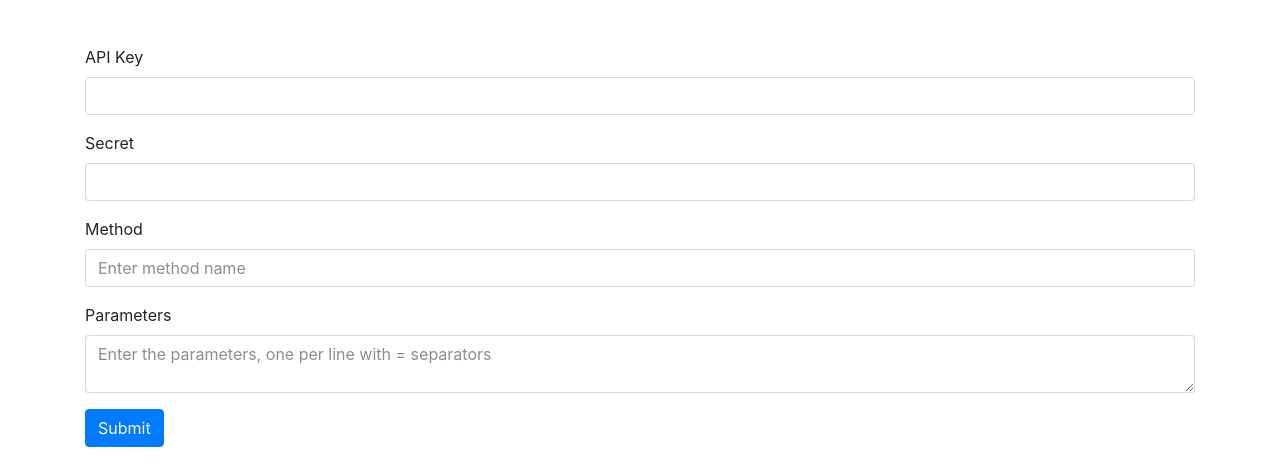
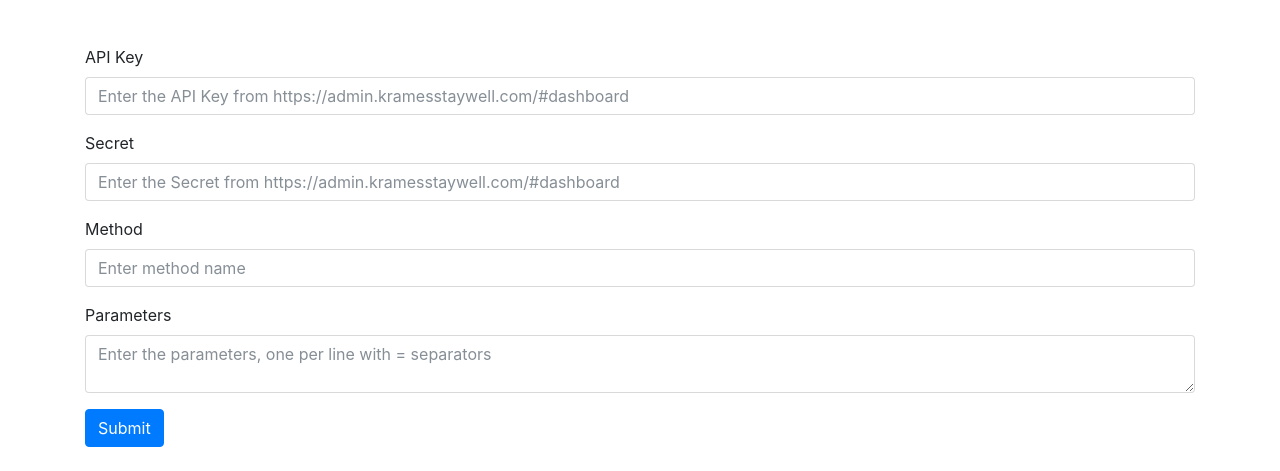
Before and after one commit to klcodanr/krames-staywell-api-tester, a plain HTML site: page index.html in a window 1280 px wide. Shown: the part 127-598 px from the top of the page. Drawn offline with nearby package versions, Linux system fonts and the light colour scheme.

Commit message:
Update index.html

```diff
--- a/index.html
+++ b/index.html
@@ -23,11 +23,11 @@
 				<form class="ks-form my-5">
 					<div class="form-group">
 						<label for="apikey">API Key</label>
-						<input type="text" name="apikey" class="form-control" id="apikey" />
+						<input type="text" name="apikey" class="form-control" id="apikey" placeholder="Enter the API Key from https://admin.kramesstaywell.com/#dashboard" />
 					</div>
 					<div class="form-group">
 						<label for="secret">Secret</label>
-						<input type="text" name="secret" class="form-control" id="secret" />
+						<input type="text" name="secret" class="form-control" id="secret" placeholder="Enter the Secret from https://admin.kramesstaywell.com/#dashboard" />
 					</div>
 					<div class="form-group">
 						<label for="method">Method</label>
```
